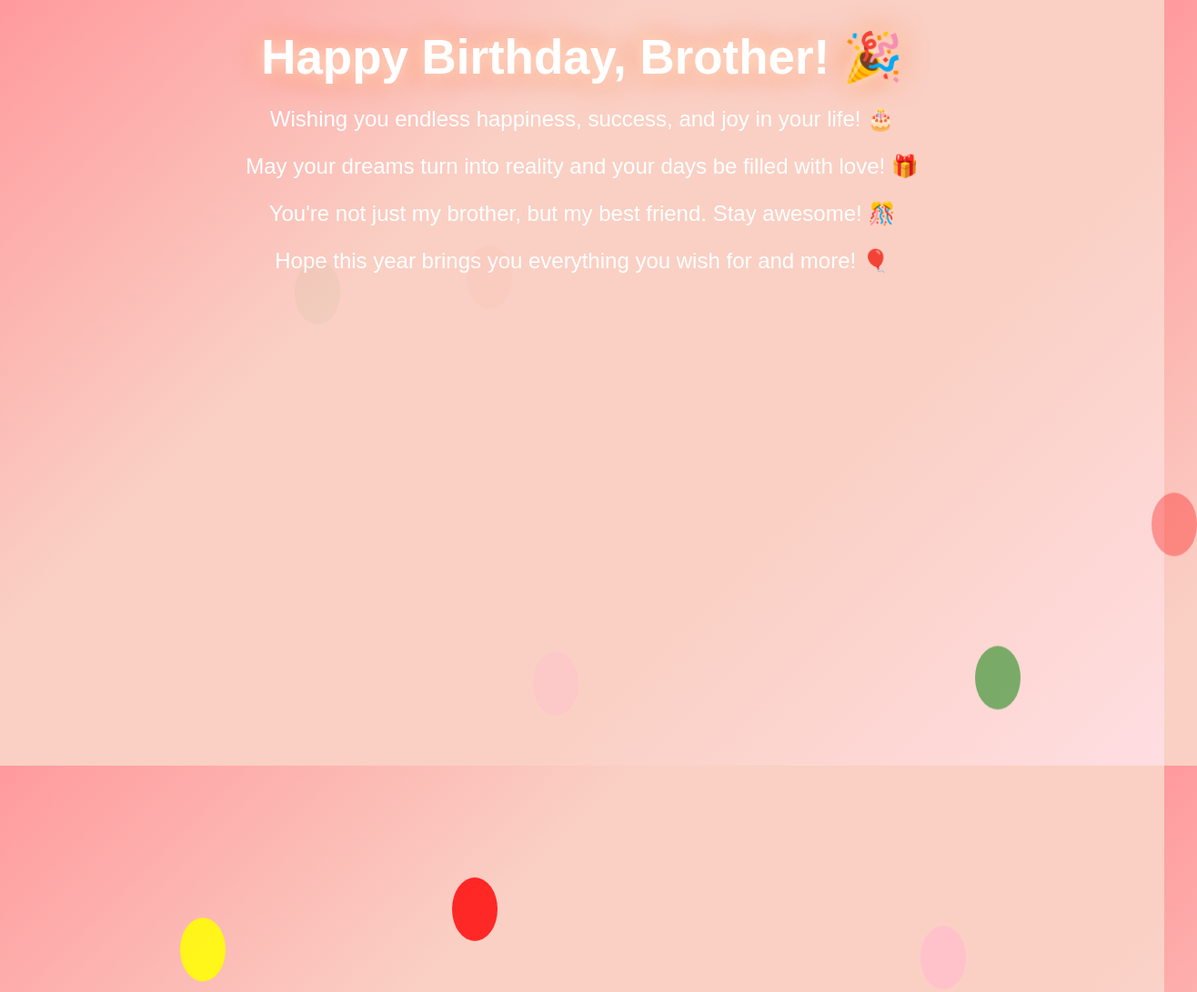
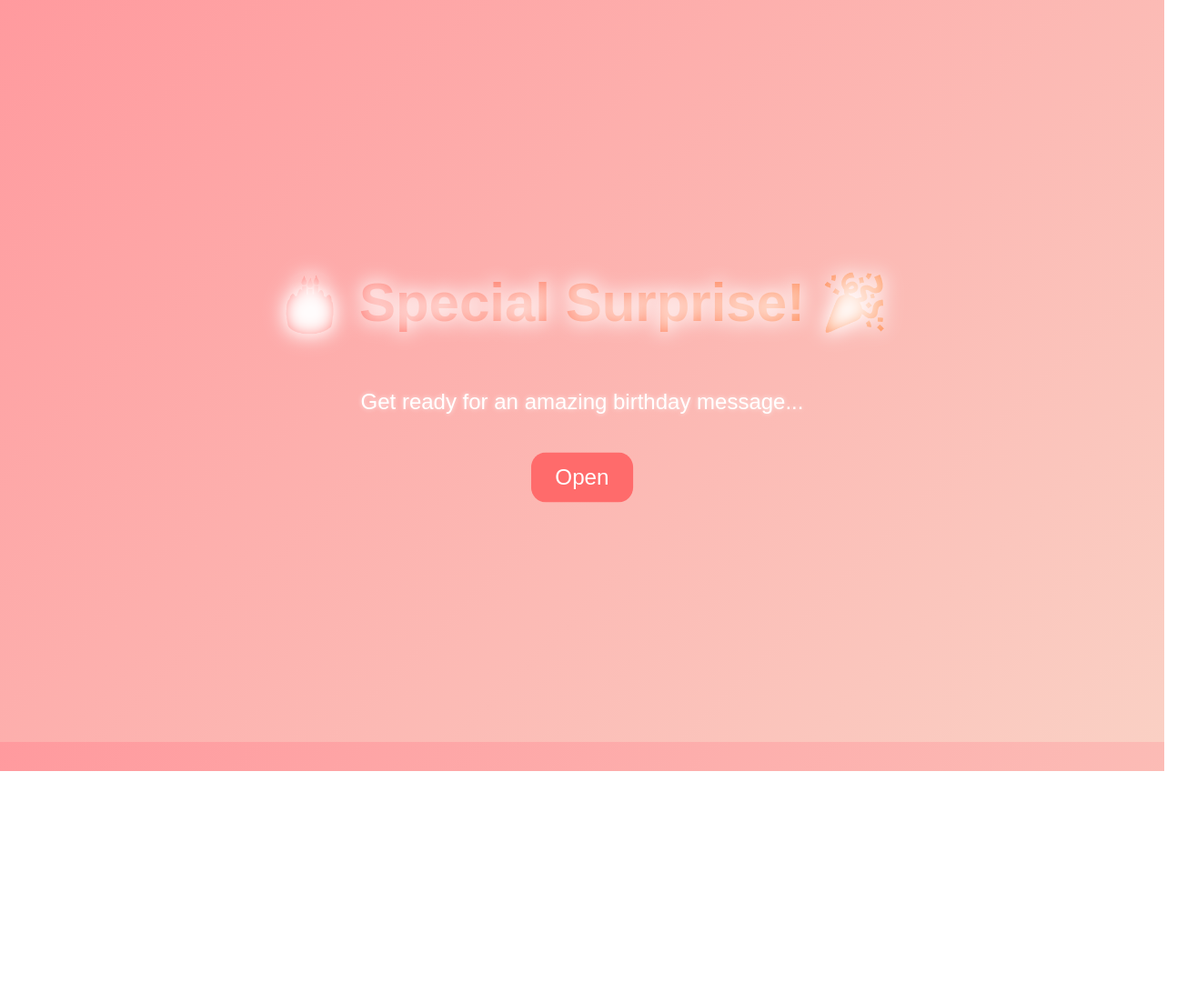
Before and after one commit to Rohan-ctr/brotherbirthday, a plain HTML site: page index.html in a window 1280 px wide. Shown: the top 1091 px of the page at 91% size, 1316 px wide, since content can reach past the window. After the commit the page ends 848 px from the top, so only its background shows below. Drawn offline with Linux system fonts and the light colour scheme.

Commit message:
Update index.html

```diff
--- a/index.html
+++ b/index.html
@@ -6,54 +6,119 @@
     <title>Happy Birthday Brother!</title>
     <style>
         body {
-            background: linear-gradient(135deg, #ff9a9e, #fad0c4, #fad0c4, #ffdde1);
+            background: linear-gradient(135deg, #ff9a9e, #fad0c4);
             color: white;
-            font-family: Arial, sans-serif;
+            font-family: 'Poppins', sans-serif;
             text-align: center;
             overflow: hidden;
             height: 100vh;
+            display: flex;
+            justify-content: center;
+            align-items: center;
         }
-        h1 {
-            font-size: 50px;
-            text-shadow: 0 0 10px #fff, 0 0 20px #ff0000;
-            animation: glow 1.5s infinite alternate, textMove 3s infinite alternate;
+        .slide, .middle-slide, .balloons, .card {
+            position: absolute;
+            width: 100%;
+            height: 100%;
+            display: flex;
+            flex-direction: column;
+            justify-content: center;
+            align-items: center;
+            text-align: center;
+            transition: opacity 0.8s ease-in-out;
         }
-        @keyframes glow {
-            from { text-shadow: 0 0 10px #fff, 0 0 20px #ff0000; }
-            to { text-shadow: 0 0 20px #fff, 0 0 30px #ff6600; }
+        .slide h1, .middle-slide h1, .card h1 {
+            font-size: 60px;
+            background: linear-gradient(90deg, #ff6b6b, #ff8e53);
+            -webkit-background-clip: text;
+            color: transparent;
+            text-shadow: 0 0 10px rgba(255, 255, 255, 0.8), 0 0 20px rgba(255, 255, 255, 0.5);
+            animation: glow 1.5s ease-in-out infinite alternate, fadeIn 1.5s ease-in-out, bounce 2s infinite;
         }
-        @keyframes textMove {
-            from { transform: scale(1); }
-            to { transform: scale(1.1); }
+        .slide p, .middle-slide p, .wishes p {
+            font-size: 24px;
+            margin-top: 10px;
+            text-shadow: 0 0 5px rgba(255, 255, 255, 0.7);
+            animation: fadeIn 2s ease-in-out, slideIn 1.5s ease-in-out;
         }
-        .wishes {
-            font-size: 24px;
+        .button {
             margin-top: 20px;
-            animation: fadeIn 3s ease-in-out, textBounce 2s infinite alternate;
+            padding: 12px 24px;
+            font-size: 22px;
+            background: #ff6b6b;
+            border: none;
+            color: white;
+            cursor: pointer;
+            border-radius: 15px;
+            animation: fadeIn 2.5s ease-in-out, pulse 2s infinite;
+            transition: transform 0.2s ease-in-out;
+        }
+        .button:hover {
+            transform: scale(1.1);
         }
         @keyframes fadeIn {
             from { opacity: 0; }
             to { opacity: 1; }
         }
-        @keyframes textBounce {
-            from { transform: translateY(0px); }
-            to { transform: translateY(-10px); }
+        @keyframes glow {
+            from { text-shadow: 0 0 10px rgba(255, 255, 255, 0.8), 0 0 20px rgba(255, 255, 255, 0.5); }
+            to { text-shadow: 0 0 20px rgba(255, 255, 255, 1), 0 0 30px rgba(255, 255, 255, 0.8); }
         }
-        .balloon {
+        @keyframes bounce {
+            0%, 100% { transform: translateY(0); }
+            50% { transform: translateY(-10px); }
+        }
+        @keyframes slideIn {
+            from { transform: translateX(-100%); }
+            to { transform: translateX(0); }
+        }
+        @keyframes pulse {
+            0% { transform: scale(1); }
+            50% { transform: scale(1.1); }
+            100% { transform: scale(1); }
+        }
+        .hidden {
+            opacity: 0;
+            pointer-events: none;
+        }
+        .balloons {
+            background: transparent;
+            display: flex;
+            justify-content: center;
+            align-items: flex-end;
+            width: 100%;
+            height: 100%;
+            overflow: hidden;
             position: absolute;
-            width: 50px;
-            height: 70px;
-            background: red;
-            border-radius: 50%;
-            animation: float 6s infinite ease-in-out;
         }
-        @keyframes float {
-            0% { transform: translateY(100vh); opacity: 1; }
-            100% { transform: translateY(-10vh); opacity: 0; }
+        .card {
+            background: rgba(255, 255, 255, 0.2);
+            padding: 40px;
+            border-radius: 20px;
+            box-shadow: 0 4px 20px rgba(0, 0, 0, 0.3);
+            backdrop-filter: blur(15px);
+            text-align: center;
+            max-width: 600px;
+            animation: fadeIn 1.5s ease-in-out, scaleUp 1.5s ease-in-out;
+        }
+        @keyframes scaleUp {
+            from { transform: scale(0.8); opacity: 0; }
+            to { transform: scale(1); opacity: 1; }
         }
     </style>
 </head>
 <body>
+    <div class="slide" id="slide">
+        <h1>🎂 Special Surprise! 🎉</h1>
+        <p>Get ready for an amazing birthday message...</p>
+        <button class="button" onclick="startBirthday()">Open</button>
+    </div>
+    <div class="middle-slide hidden" id="middle-slide">
+        <h1>🎈 A Little Message Before the Celebration! 🎈</h1>
+        <p>You're an amazing brother, and today is all about celebrating YOU! 🥳</p>
+    </div>
+    <div class="balloons hidden" id="balloons"></div>
+    <div class="card hidden" id="card">
         <h1>Happy Birthday, Brother! 🎉</h1>
         <div class="wishes">
             <p>Wishing you endless happiness, success, and joy in your life! 🎂</p>
@@ -61,22 +126,24 @@
             <p>You're not just my brother, but my best friend. Stay awesome! 🎊</p>
             <p>Hope this year brings you everything you wish for and more! 🎈</p>
         </div>
+    </div>
 
     <script>
-        function createBalloon() {
-            const balloon = document.createElement('div');
-            balloon.classList.add('balloon');
-            document.body.appendChild(balloon);
-
-            let colors = ['red', 'blue', 'yellow', 'green', 'purple', 'pink', 'orange'];
-            balloon.style.background = colors[Math.floor(Math.random() * colors.length)];
-            balloon.style.left = Math.random() * window.innerWidth + 'px';
-            balloon.style.animationDuration = (Math.random() * 3 + 4) + 's';
-
-            setTimeout(() => { balloon.remove(); }, 6000);
+        function startBirthday() {
+            document.getElementById("slide").classList.add("hidden");
+            setTimeout(() => {
+                document.getElementById("middle-slide").classList.remove("hidden");
+                setTimeout(() => {
+                    document.getElementById("middle-slide").classList.add("hidden");
+                    let balloonsContainer = document.getElementById("balloons");
+                    balloonsContainer.classList.remove("hidden");
+                    setTimeout(() => {
+                        balloonsContainer.classList.add("hidden");
+                        document.getElementById("card").classList.remove("hidden");
+                    }, 4000);
+                }, 3000);
+            }, 800);
         }
-
-        setInterval(createBalloon, 500);
     </script>
 </body>
 </html>
```
Lines whose indentation alone changed are shown as unchanged.
